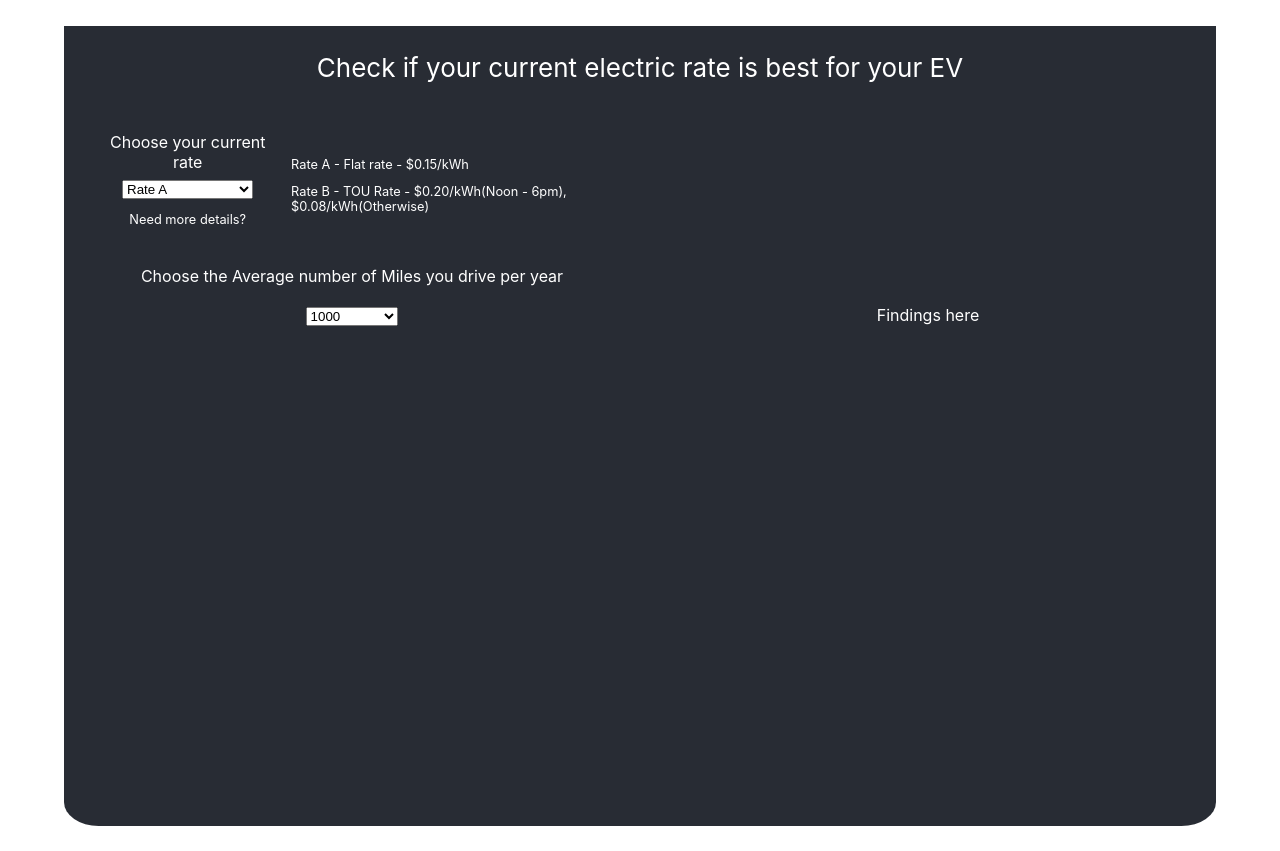
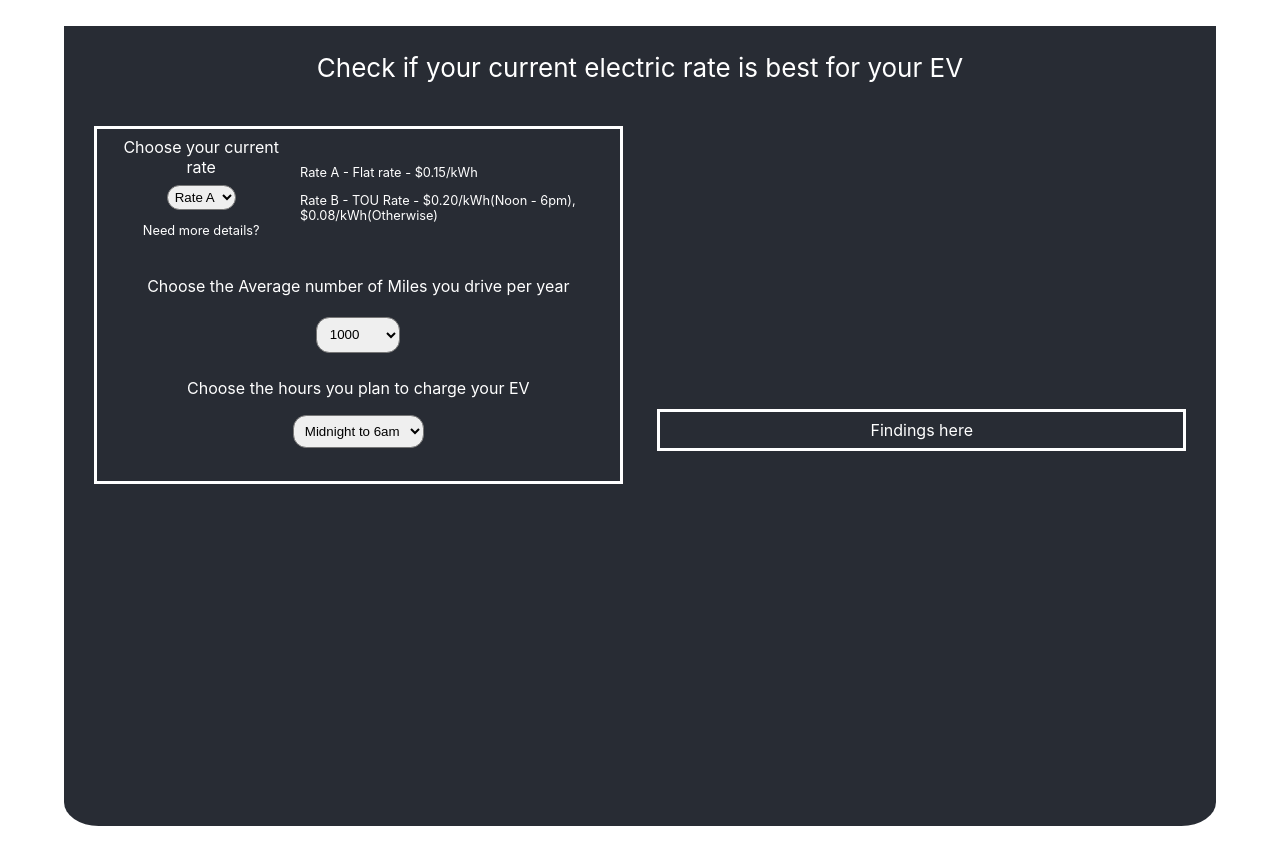
Before and after one commit to snehadr23/react-charging-ev-cost, a React (Create React App) app: page / in a window 1280 px wide. Built offline with nearby package versions, Linux system fonts and the light colour scheme.

Commit message:
added initial version for charging hours

```diff
--- a/src/App.css
+++ b/src/App.css
@@ -23,6 +23,8 @@
 
 .params, .findings {
   display: inline-block;
-  width: 46%;
-  margin: 2%;
+  width: 44%;
+  margin: 1.5%;
+  border: 0.2em solid white;
+  padding: 0.5em;
 }
--- /dev/null
+++ b/src/params/chargingHourOption.js
@@ -0,0 +1,9 @@
+import React from 'react';
+
+const ChargingHourOption = (props) => {
+    return (
+    <option value = {props.hours}>{props.hours}</option>
+    )
+}
+
+export default ChargingHourOption;
--- a/src/params/params.js
+++ b/src/params/params.js
@@ -1,7 +1,7 @@
 import React, {Component} from 'react';
 import CurrentRate from './currentRate';
 import MileOption from './mileOption';
-// import TimeOfDay from '';
+import ChargingHourOption from './chargingHourOption';
 class Params extends Component {
     state = {
         currentRate: {
@@ -20,12 +20,7 @@ class Params extends Component {
             milesEnd: 100000,
             milesList: []
         },
-        timeOfDay : {
-            option1 : 'Midnight to 6am',
-            option2 : '6am to Noon',
-            option3 : 'Noon to 6pm',
-            option4 : '6pm to Midnight'
-        }
+        chargingHours : [ 'Midnight to 6am', '6am to Noon', 'Noon to 6pm', '6pm to Midnight']
     }
 
     componentWillMount() {
@@ -37,6 +32,7 @@ class Params extends Component {
 
     render () {
         let miles = null;
+        let chargingHours = null;
         miles = (
             <div className = 'params-choice'>
                 <label for = 'miles'>Choose the Average number of Miles you drive per year</label>
@@ -51,11 +47,26 @@ class Params extends Component {
                 </div>
             </div>
           )
+
+        chargingHours = (
+            <div className = 'params-choice'>
+                <label for = 'charging-hours'>Choose the hours you plan to charge your EV</label>
+                <div>
+                    <select id = 'charging-hours' className = 'select'>
+                        {this.state.chargingHours.map((hours, index) => {
+                            return <ChargingHourOption
+                                hours = {hours}
+                                key = {hours}/>
+                            })}
+                    </select>
+                </div>
+            </div>
+        )
         return (
             <div>
                 <CurrentRate currentRate = {this.state.currentRate}/>
                 {miles}
-                {/*<TimeOfDay/> */}
+                {chargingHours}
             </div>
         )
     }
--- a/src/params/styles/params.css
+++ b/src/params/styles/params.css
@@ -1,4 +1,4 @@
-.params-choice, .params-desc{
+.params-choice:first-child, .params-desc{
     display: inline-block;
     width: 31%;
     margin: 0% 2%;
@@ -7,7 +7,9 @@
 
 .params-choice .select {
     margin-top: 5%;
-    width: 80%;
+    width: fit-content;
+    padding: 2%;
+    border-radius: 1em;
 }
 
 .params-choice .tooltip {
@@ -20,12 +22,8 @@
     font-size: 0.8em;
 }
 
-.params-choice:nth-child(2) {
+.params-choice {
     display: block;
     margin: 5% auto;
     width: fit-content;
 }
-
-.params-choice:nth-child(2) .select {
-    width: 22%;
-}
```
